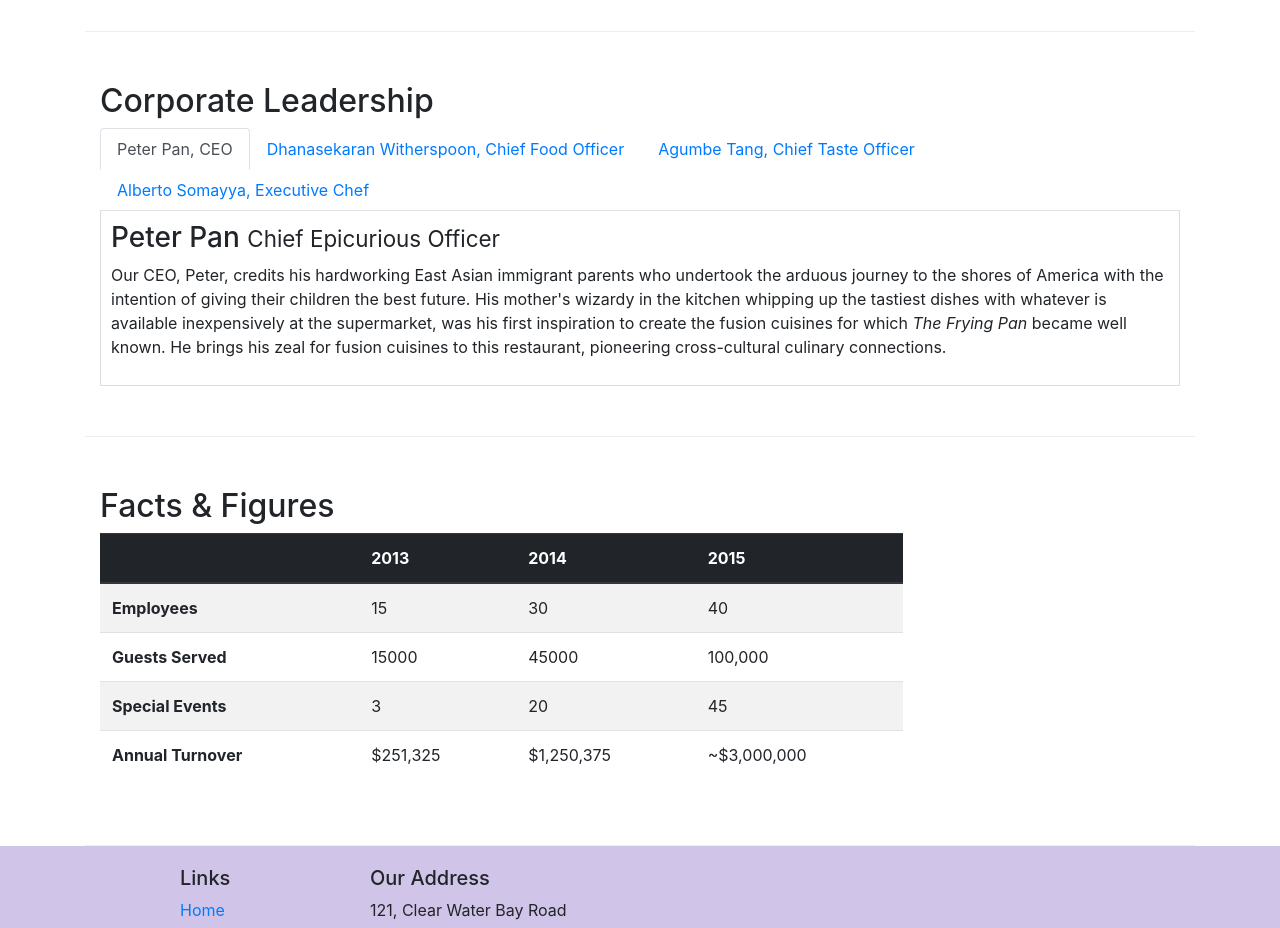
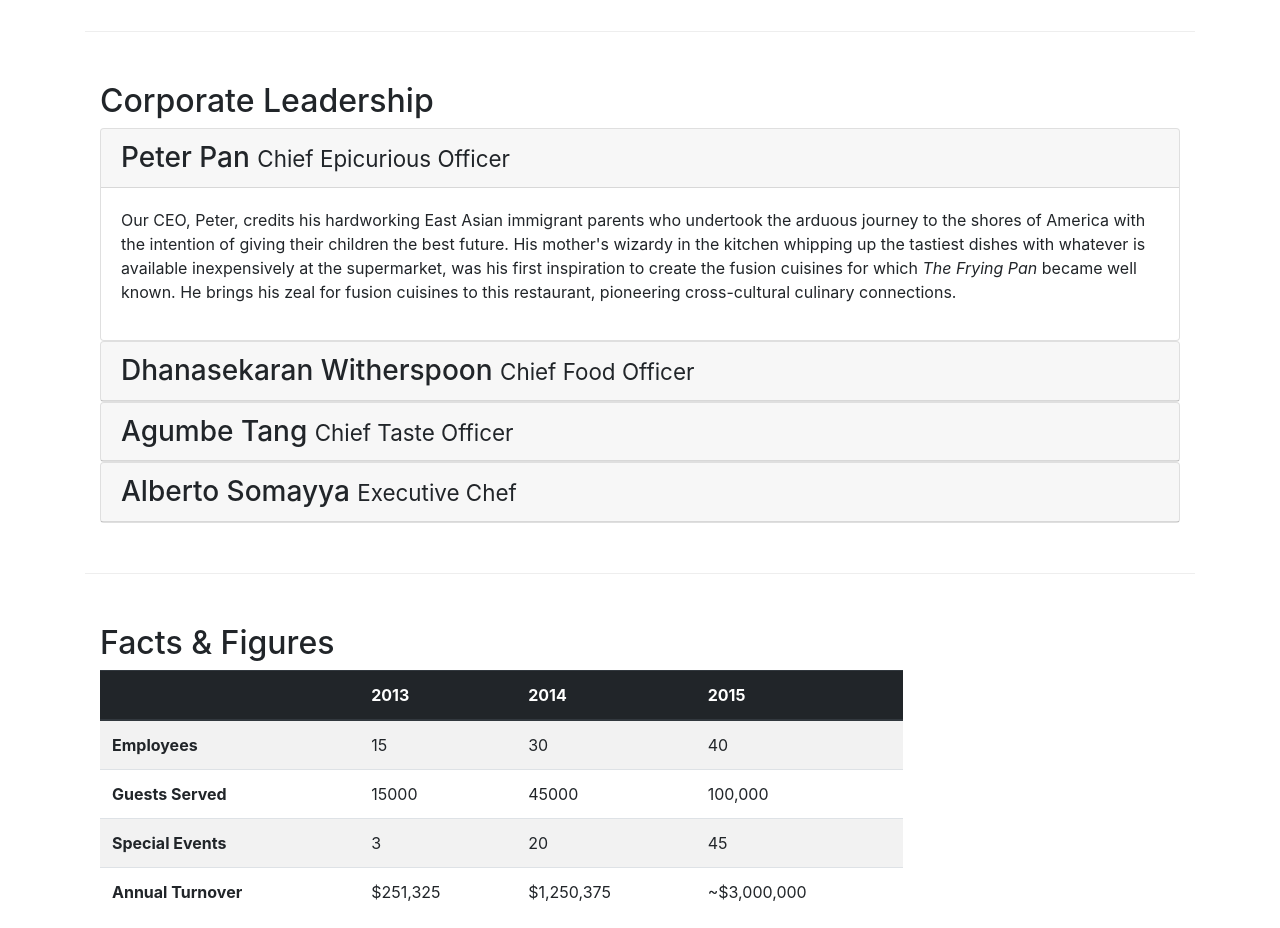
Before and after one commit to subashpaul/Restaurant_website_bootstrap_JQuery, a website: page aboutus.html in a window 1280 px wide. Shown: the part 940-1868 px from the top of the page. Drawn offline with nearby package versions, Linux system fonts and the light colour scheme.

Commit message:
Accordion

```diff
--- a/aboutus.html
+++ b/aboutus.html
@@ -116,76 +116,111 @@
         <div class="row row-content">
             <div class="col-12">
                 <h2>Corporate Leadership</h2>
-                <ul class="nav nav-tabs">
-                    <li class="nav-item">
-                        <a href="#peter" class="nav-link active" role="tab" data-toggle="tab">Peter Pan, CEO</a>
-                    </li>
-                    <li class="nav-item">
-                        <a href="#danny" class="nav-link " role="tab" data-toggle="tab">Dhanasekaran Witherspoon, Chief
-                            Food
-                            Officer</a>
-                    </li>
-                    <li class="nav-item">
-                        <a href="#agumbe" class="nav-link " role="tab" data-toggle="tab">Agumbe Tang, Chief Taste
-                            Officer</a>
-                    </li>
-                    <li class="nav-item">
-                        <a href="#alberto" class="nav-link " role="tab" data-toggle="tab">Alberto Somayya, Executive
-                            Chef</a>
-                    </li>
 
-                </ul>
-                <div class="tab-content">
-                    <div role="tab-panel" class="tab-pane fade show active" id="peter">
-                        <h3>Peter Pan <small>Chief Epicurious Officer</small></h3>
-                        <p class="d-none d-sm-block">Our CEO, Peter, credits his hardworking East Asian immigrant
+                <div class="accordion">
+                    <div class="card">
+                        <div class="card-header" role="tab" id="peterhead">
+                            <h3 class="mb-0">
+                                <a data-toggle="collapse" data-target="#peter">
+                                    Peter Pan <small>Chief Epicurious Officer</small>
+                                </a>
+                            </h3>
+                        </div>
+                        <div class="collapse show" id="peter" data-parent="#accordion">
+                            <div class="card-body">
+                                <p class="d-none d-sm-block">Our CEO, Peter, credits his hardworking East Asian
+                                    immigrant
                                     parents
                                     who
                                     undertook the arduous
-                            journey to the shores of America with the intention of giving their children the best
+                                    journey to the shores of America with the intention of giving their children the
+                                    best
                                     future.
                                     His
-                            mother's wizardy in the kitchen whipping up the tastiest dishes with whatever is available
-                            inexpensively at the supermarket, was his first inspiration to create the fusion cuisines
+                                    mother's wizardy in the kitchen whipping up the tastiest dishes with whatever is
+                                    available
+                                    inexpensively at the supermarket, was his first inspiration to create the fusion
+                                    cuisines
                                     for
                                     which
-                            <em>The Frying Pan</em> became well known. He brings his zeal for fusion cuisines to this
+                                    <em>The Frying Pan</em> became well known. He brings his zeal for fusion cuisines to
+                                    this
                                     restaurant, pioneering cross-cultural culinary connections.
                                 </p>
-
                             </div>
-                    <div role="tab-panel" class="tab-pane fade" id="danny">
-                        <h3>Dhanasekaran Witherspoon <small>Chief Food Officer</small></h3>
+                        </div>
+                    </div>
+                    <div class="card">
+                        <div role="tab" class="card-header" id="dannyhead">
+                            <h3 class="mb-0">
+                                <a class="collapsed" data-toggle="collapse" data-target="#danny">Dhanasekaran
+                                    Witherspoon <small>Chief Food Officer</small>
+                                </a>
+                            </h3>
+                        </div>
+                        <div class="collapse" data-parent="#accordion" id=danny>
+                            <div class="card-body">
                                 <p class="d-none d-sm-block">Our CFO, Danny, as he is affectionately referred to by his
                                     colleagues,
                                     comes from a long established
                                     family tradition in farming and produce. His experiences growing up on a farm in the
                                     Australian
-                            outback gave him great appreciation for varieties of food sources. As he puts it in his own
+                                    outback gave him great appreciation for varieties of food sources. As he puts it in
+                                    his
+                                    own
                                     words,
                                     <em>Everything that runs, wins, and everything that stays, pays!</em>
                                 </p>
                             </div>
-                    <div role="tab-panel" class="tab-pane fade" id="agumbe">
-                        <h3>Agumbe Tang <small>Chief Taste Officer</small></h3>
-                        <p class="d-none d-sm-block">Blessed with the most discerning gustatory sense, Agumbe, our CTO,
+                        </div>
+                    </div>
+
+                    <div class="card">
+                        <div class="card-header" role="tab" id="agumbehead">
+                            <h3 class="mb-0">
+                                <a class="collapsed" data-toggle="collapse" data-target="#agumbe">Agumbe Tang
+                                    <small>Chief Taste Officer</small></a>
+                            </h3>
+                        </div>
+                        <div class="collapse" data-parent="#accordion" id="agumbe">
+                            <div class="card-body">
+                                <p class="d-none d-sm-block">Blessed with the most discerning gustatory sense, Agumbe,
+                                    our CTO,
                                     personally ensures that every dish
-                            that we serve meets his exacting tastes. Our chefs dread the tongue lashing that ensues if
+                                    that we serve meets his exacting tastes. Our chefs dread the tongue lashing that
+                                    ensues if
                                     their
-                            dish does not meet his exacting standards. He lives by his motto, <em>You click only if you
+                                    dish does not meet his exacting standards. He lives by his motto, <em>You click only
+                                        if you
                                         survive
                                         my lick.</em></p>
                             </div>
-                    <div role="tab-panel" class="tab-pane fade" id="alberto">
-                        <h3>Alberto Somayya <small>Executive Chef</small></h3>
-                        <p class="d-none d-sm-block">Award winning three-star Michelin chef with wide International
+                        </div>
+                    </div>
+
+                    <div class="card">
+                        <div role="tab" class="card-header" id="albertohead">
+                            <h3 class="mb-0">
+                                <a class="collapsed" data-toggle="collapse" data-target="#alberto">Alberto
+                                    Somayya
+                                    <small>Executive Chef</small></a>
+                            </h3>
+                        </div>
+                        <div class="collapse" data-parent="#accordion" id="alberto">
+                            <div class="card-body">
+                                <p class="d-none d-sm-block">Award winning three-star Michelin chef with wide
+                                    International
                                     experience
                                     having worked closely with
-                            whos-who in the culinary world, he specializes in creating mouthwatering Indo-Italian fusion
-                            experiences. He says, <em>Put together the cuisines from the two craziest cultures, and you
+                                    whos-who in the culinary world, he specializes in creating mouthwatering
+                                    Indo-Italian fusion
+                                    experiences. He says, <em>Put together the cuisines from the two craziest cultures,
+                                        and you
                                         get
                                         a
                                         winning hit! Amma Mia!</em></p>
+                            </div>
+                        </div>
                     </div>
                 </div>
             </div>
```
Lines whose indentation alone changed are shown as unchanged.
